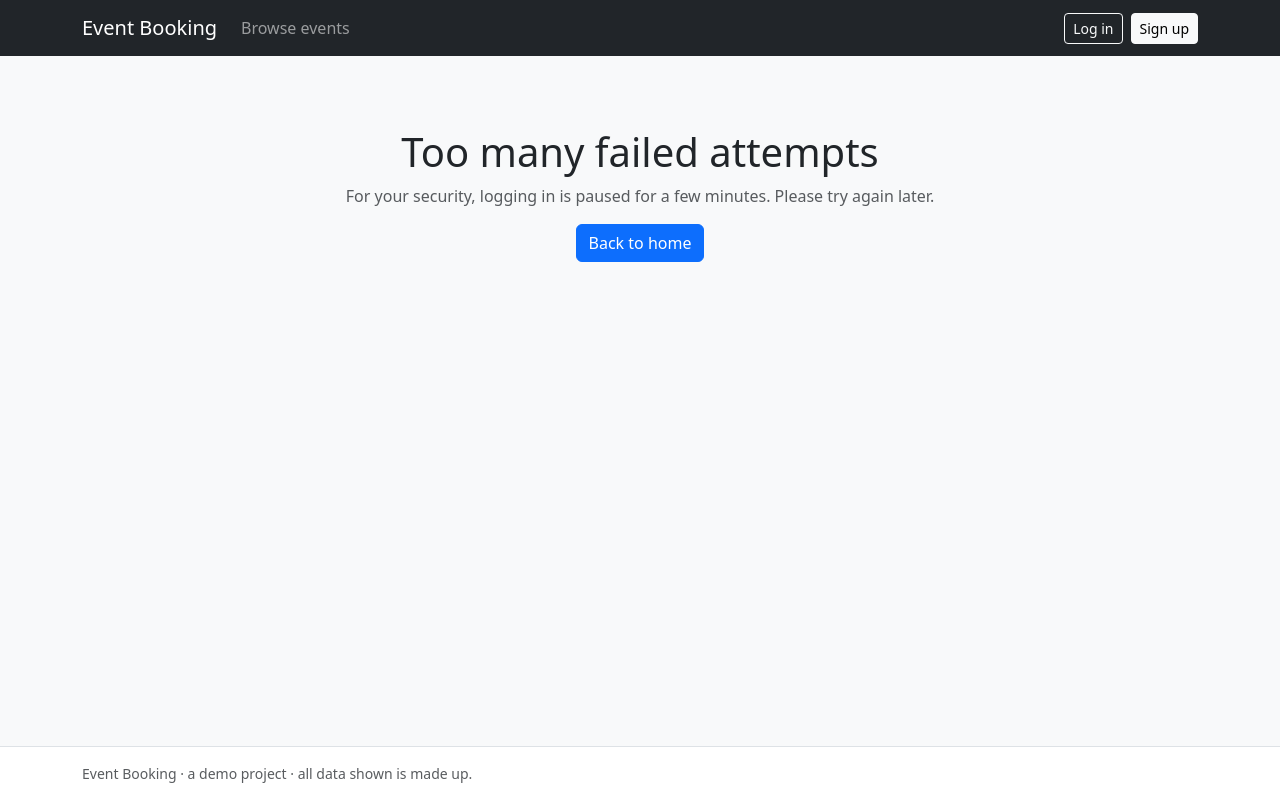
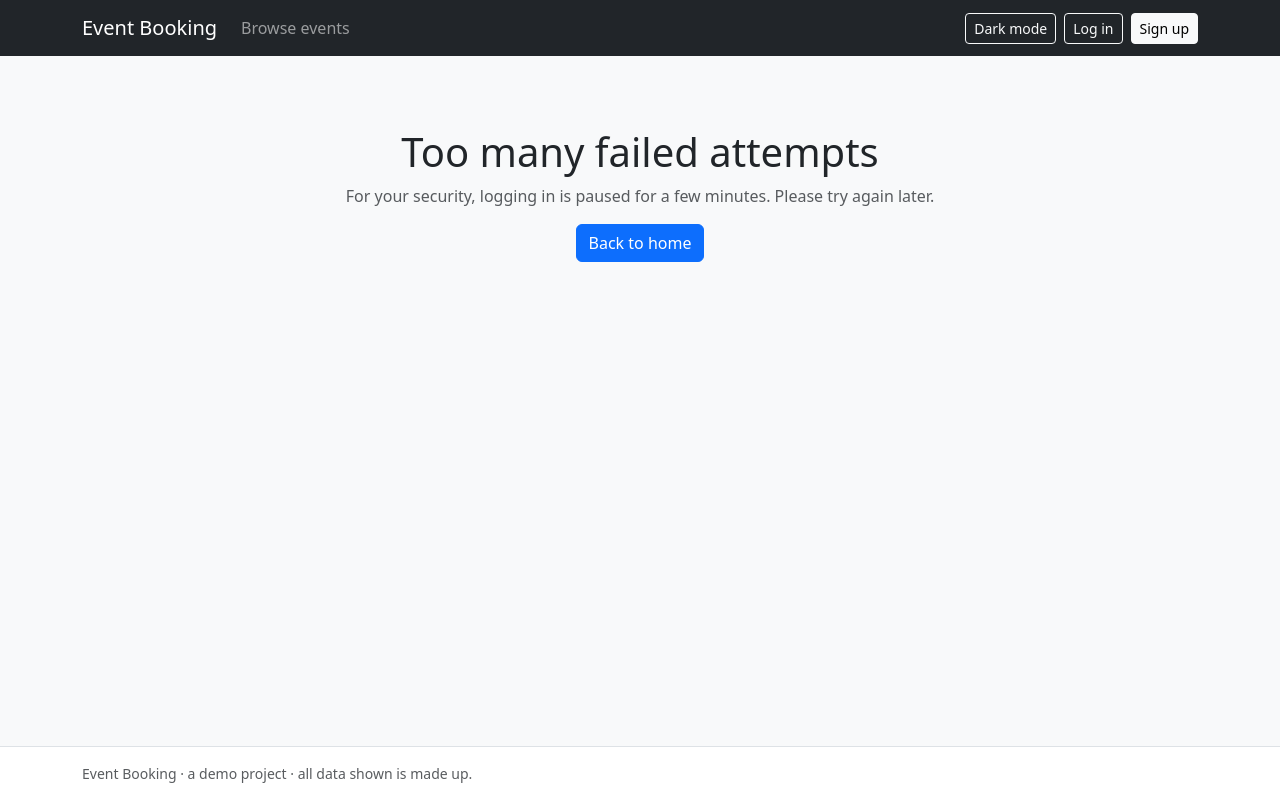
Before and after one commit to Asmit-123/event-booking-platform, a Django app: template templates/429.html in a window 1280 px wide. Run offline with Django 5.2, Linux system fonts and the light colour scheme; the template is opened without the code that fills it, so the values that code supplies are empty; some libraries are stand-ins or nearby versions.

Commit message:
add dark mode with persisted preference

```diff
--- a/static/js/app.js
+++ b/static/js/app.js
@@ -47,4 +47,21 @@
     }
     document.querySelectorAll("form[data-submitting='true']").forEach(unlockForm);
   });
+
+  // Light/dark theme toggle. The initial theme is applied earlier by theme.js.
+  var toggle = document.getElementById("theme-toggle");
+  if (toggle) {
+    var root = document.documentElement;
+    toggle.setAttribute("aria-pressed", String(root.getAttribute("data-bs-theme") === "dark"));
+    toggle.addEventListener("click", function () {
+      var next = root.getAttribute("data-bs-theme") === "dark" ? "light" : "dark";
+      root.setAttribute("data-bs-theme", next);
+      toggle.setAttribute("aria-pressed", String(next === "dark"));
+      try {
+        localStorage.setItem("theme", next);
+      } catch (error) {
+        /* storage blocked: the choice just won't be remembered */
+      }
+    });
+  }
 })();
--- /dev/null
+++ b/static/js/theme.js
@@ -0,0 +1,13 @@
+(function () {
+  "use strict";
+  var theme = null;
+  try {
+    theme = localStorage.getItem("theme");
+  } catch (error) {
+    theme = null;
+  }
+  if (theme !== "light" && theme !== "dark") {
+    theme = window.matchMedia && window.matchMedia("(prefers-color-scheme: dark)").matches ? "dark" : "light";
+  }
+  document.documentElement.setAttribute("data-bs-theme", theme);
+})();
--- a/templates/base.html
+++ b/templates/base.html
@@ -4,10 +4,11 @@
   <meta charset="utf-8">
   <meta name="viewport" content="width=device-width, initial-scale=1">
   <title>{% block title %}Event Booking{% endblock %}</title>
+  <script src="{% static 'js/theme.js' %}"></script>
   <link href="{% static 'vendor/bootstrap/bootstrap.min.css' %}" rel="stylesheet">
   <link href="{% static 'css/app.css' %}" rel="stylesheet">
 </head>
-<body class="bg-light d-flex flex-column min-vh-100">
+<body class="bg-body-tertiary d-flex flex-column min-vh-100">
   <a class="visually-hidden-focusable" href="#main">Skip to main content</a>
 
   <nav class="navbar navbar-expand-lg bg-dark" data-bs-theme="dark" aria-label="Main navigation">
@@ -37,6 +38,7 @@
         {% endwith %}
 
         <div class="d-flex flex-column flex-lg-row align-items-lg-center gap-2 text-white">
+          <button type="button" id="theme-toggle" class="btn btn-outline-light btn-sm" aria-pressed="false">Dark mode</button>
           {% if user.is_authenticated %}
             <span>
               {{ user.get_full_name }}
```
Also changed, not shown: events/tests/test_search.py (+6 -0 lines).
